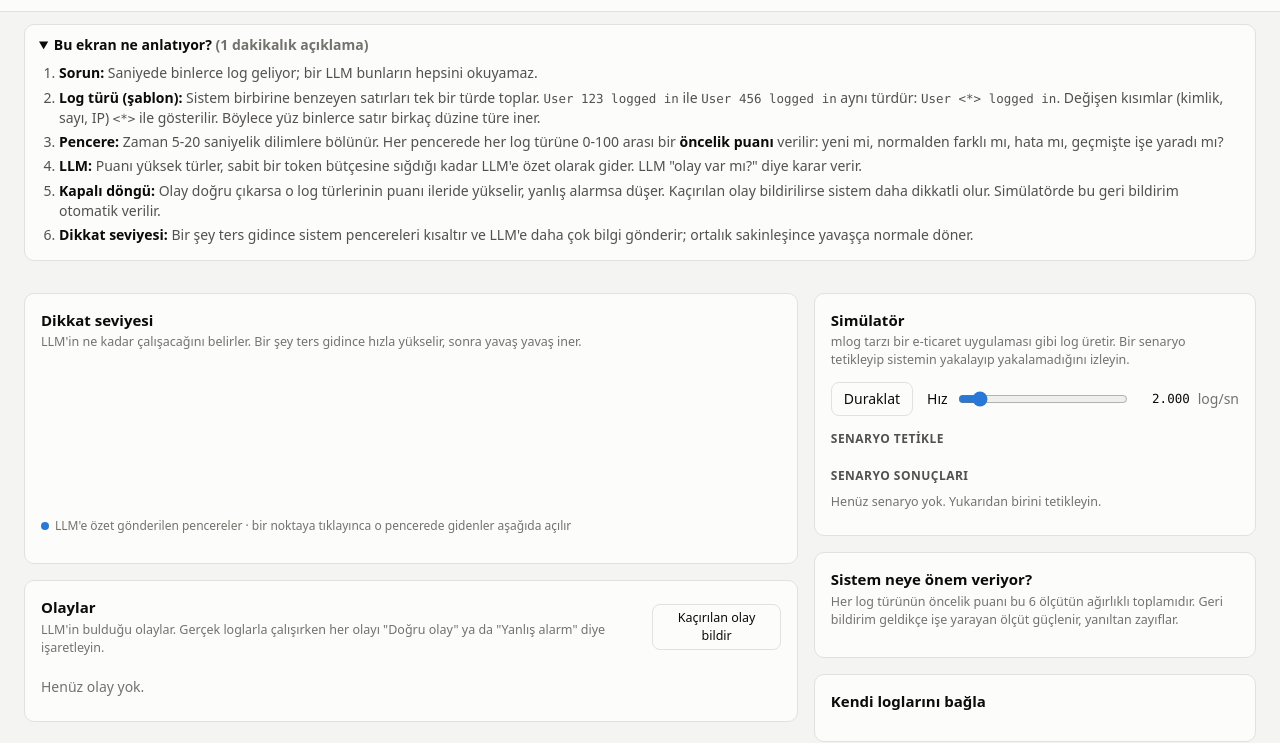
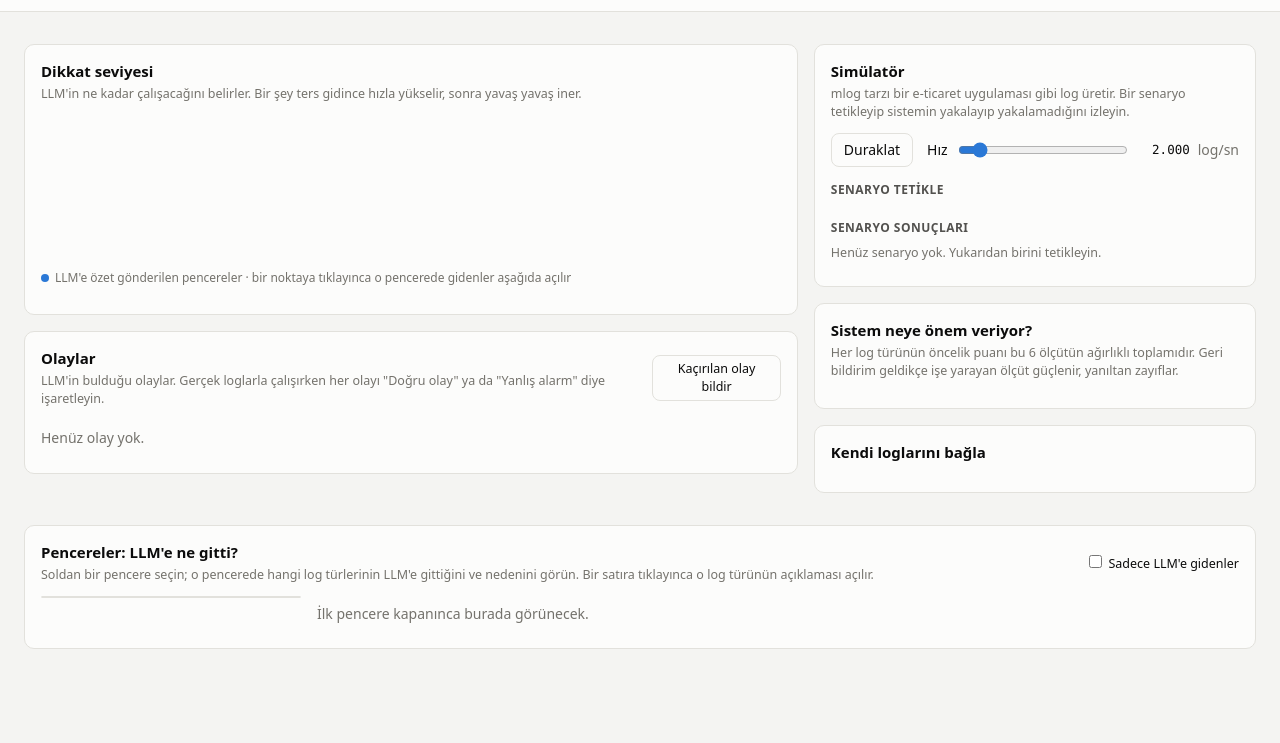
Before and after one commit to Proaiml/high-volume-log-inference, a plain HTML site: page web/index.html in a window 1280 px wide. Shown: the part 64-807 px from the top of the page. Drawn offline with Linux system fonts and the light colour scheme; no server answers.

Commit message:
Arayüzdeki "Bu ekran ne anlatıyor?" kutusunu kaldır
Co-Authored-By: Claude Opus 5.5 <noreply@anthropic.com>

```diff
--- a/web/app.js
+++ b/web/app.js
@@ -607,8 +607,6 @@ document.addEventListener("click", async (ev) => {
 });
 
 $("#only-called").addEventListener("change", renderWindowList);
-$("#intro").addEventListener("toggle", (ev) => localStorage.setItem("introKapali", ev.target.open ? "" : "1"));
-if (!localStorage.getItem("introKapali")) $("#intro").open = true;
 
 $("#sim-toggle").addEventListener("click", () =>
   api("/api/sim", { calisiyor: !(state && state.simulator.calisiyor) }).catch((e) => alert(e.message)));
--- a/web/index.html
+++ b/web/index.html
@@ -19,21 +19,6 @@
     </div>
   </header>
 
-  <details class="intro" id="intro">
-    <summary>Bu ekran ne anlatıyor? <span class="muted">(1 dakikalık açıklama)</span></summary>
-    <ol>
-      <li><b>Sorun:</b> Saniyede binlerce log geliyor; bir LLM bunların hepsini okuyamaz.</li>
-      <li><b>Log türü (şablon):</b> Sistem birbirine benzeyen satırları tek bir türde toplar.
-        <code>User 123 logged in</code> ile <code>User 456 logged in</code> aynı türdür: <code>User &lt;*&gt; logged in</code>.
-        Değişen kısımlar (kimlik, sayı, IP) <code>&lt;*&gt;</code> ile gösterilir. Böylece yüz binlerce satır birkaç düzine türe iner.</li>
-      <li><b>Pencere:</b> Zaman 5-20 saniyelik dilimlere bölünür. Her pencerede her log türüne 0-100 arası bir
-        <b>öncelik puanı</b> verilir: yeni mi, normalden farklı mı, hata mı, geçmişte işe yaradı mı?</li>
-      <li><b>LLM:</b> Puanı yüksek türler, sabit bir token bütçesine sığdığı kadar LLM'e özet olarak gider. LLM "olay var mı?" diye karar verir.</li>
-      <li><b>Kapalı döngü:</b> Olay doğru çıkarsa o log türlerinin puanı ileride yükselir, yanlış alarmsa düşer.
-        Kaçırılan olay bildirilirse sistem daha dikkatli olur. Simülatörde bu geri bildirim otomatik verilir.</li>
-      <li><b>Dikkat seviyesi:</b> Bir şey ters gidince sistem pencereleri kısaltır ve LLM'e daha çok bilgi gönderir; ortalık sakinleşince yavaşça normale döner.</li>
-    </ol>
-  </details>
 
   <div id="banners" class="banners" aria-live="polite"></div>
 
--- a/web/style.css
+++ b/web/style.css
@@ -210,16 +210,6 @@ pre.prompt {
 .wrow .wval { text-align: right; font-variant-numeric: tabular-nums; font-size: 13px; }
 .weights-foot { color: var(--muted); font-size: 12px; margin-top: 8px; }
 
-/* ------------------------------------------------------------------ giriş açıklaması */
-.intro {
-  margin: 12px 24px 0; padding: 10px 14px; background: var(--surface); border: 1px solid var(--border);
-  border-radius: var(--radius);
-}
-.intro summary { cursor: pointer; font-weight: 600; }
-.intro ol { margin: 8px 0 2px; padding-left: 20px; color: var(--text-2); }
-.intro li { margin: 4px 0; }
-.intro li b { color: var(--text); }
-
 /* ------------------------------------------------------------------ pencere geçmişi */
 .card.full { margin: 0 24px 32px; }
 .win-layout { display: grid; grid-template-columns: 260px minmax(0, 1fr); gap: 16px; align-items: start; }
```
